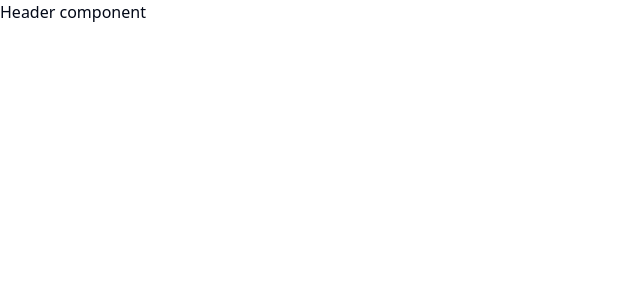
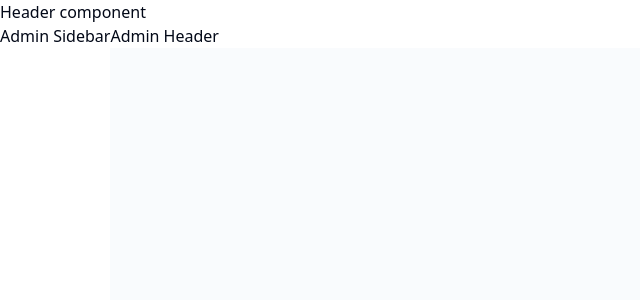
Before and after one commit to shuubhambadiwal/ecommerce_clientside, a React (Vite) app: page /admin in a window 1280 px wide. Before the commit this address had no page. Shown: the top 300 px of the page, without its empty margins (0-640 px from the left). Built offline with nearby package versions, Linux system fonts and the light colour scheme.

Commit message:
Updating the routes and making some new componenets

```diff
--- a/src/App.jsx
+++ b/src/App.jsx
@@ -2,6 +2,11 @@
 import AuthLayout from "./components/auth/layout"
 import AuthLogin from "./pages/auth/login"
 import AuthRegister from "./pages/auth/register"
+import AdminLayout from "./components/admin-veiw/layout";
+import AdminDashboard from "./pages/admin-veiw/dashboard";
+import AdminProducts from "./pages/admin-veiw/products";
+import AdminOrders from "./pages/admin-veiw/orders";
+import AdminFeatures from "./pages/admin-veiw/features";
 
 function App() {
 
@@ -13,6 +18,12 @@
           <Route path="login" element={<AuthLogin/>}/>
           <Route path="register" element={<AuthRegister/>}/>
         </Route>
+        <Route path="admin" element={<AdminLayout/>}>
+        <Route path="dashboard" element={<AdminDashboard/>}/>
+        <Route path="products" element={<AdminProducts/>}/>
+        <Route path="orders" element={<AdminOrders/>}/>
+        <Route path="features" element={<AdminFeatures/>}/>
+        </Route>
       </Routes>
     </div>
   )
--- /dev/null
+++ b/src/components/admin-veiw/header.jsx
@@ -0,0 +1,5 @@
+function AdminHeader() {
+    return <div>Admin Header</div>;
+}
+
+export default AdminHeader;
--- /dev/null
+++ b/src/components/admin-veiw/layout.jsx
@@ -0,0 +1,21 @@
+import {Outlet} from "react-router-dom";
+import AdminSideBar from "./sidebar";
+import AdminHeader from "./header";
+
+function AdminLayout () {
+    return(
+        <div className="flex min-h-screen w-full">
+            {/*Admin Sidebar*/}
+            <AdminSideBar/>
+            <div className="flex flex-1 flex-col">
+            {/*Admin Header*/}
+            <AdminHeader/>
+            <main className="flex-1 flex bg-muted/40 p-4 md:p-6">
+            <Outlet/>
+            </main>
+            </div>
+        </div>
+    );
+}
+
+export default AdminLayout;
--- /dev/null
+++ b/src/components/admin-veiw/sidebar.jsx
@@ -0,0 +1,5 @@
+function AdminSideBar() {
+    return <div>Admin Sidebar</div>;
+}
+
+export default AdminSideBar;
```
